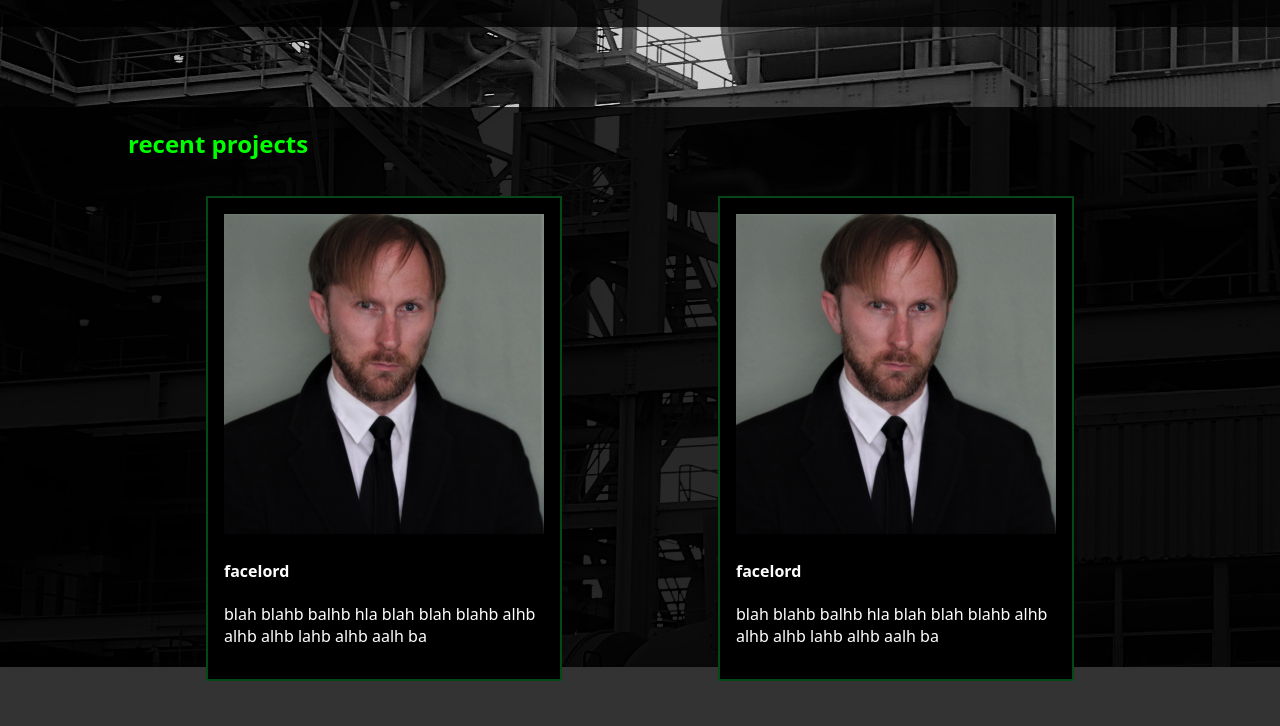
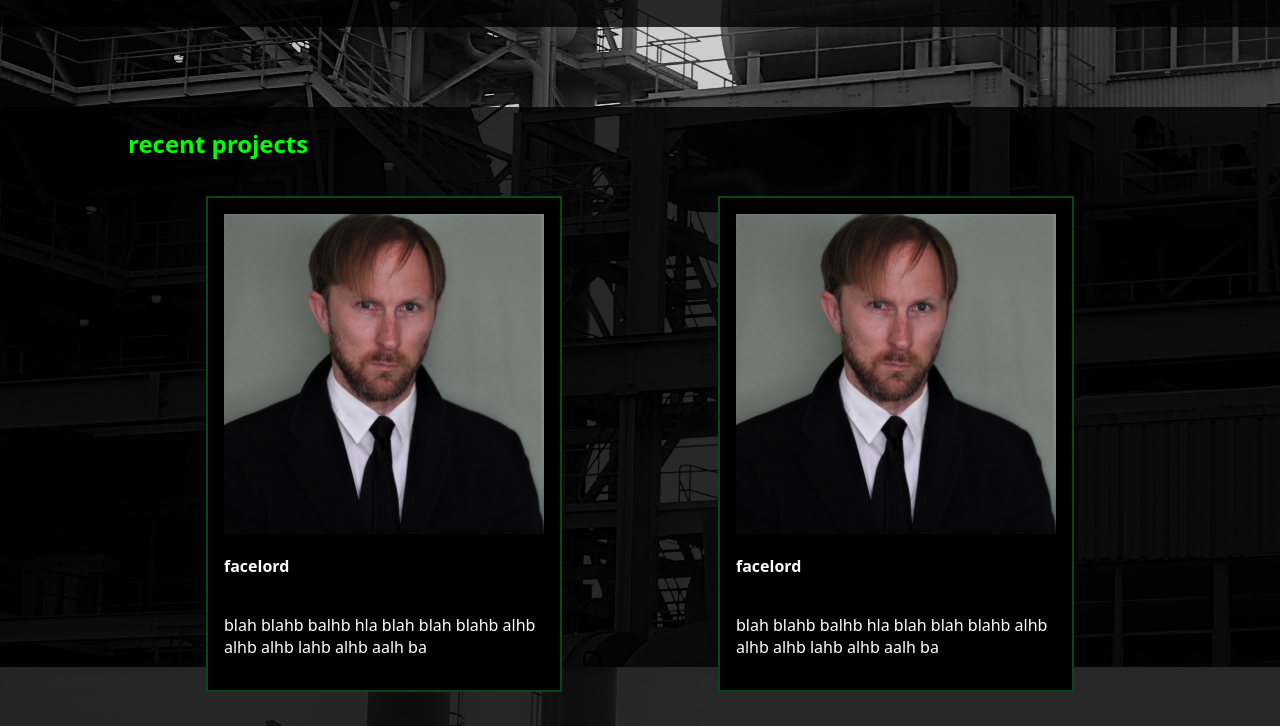
Before and after one commit to Jwatkins1138/portfolio, a plain HTML site: page index.html in a window 1280 px wide. Shown: the part 613-1339 px from the top of the page. Drawn offline with Linux system fonts and the light colour scheme.

```diff
--- a/style.css
+++ b/style.css
@@ -1,6 +1,6 @@
 html {
   font-family: system-ui, -apple-system, BlinkMacSystemFont, 'Segoe UI', Roboto, Oxygen, Ubuntu, Cantarell, 'Open Sans', 'Helvetica Neue', sans-serif;
-  background: no-repeat url('assets/background.jpg') fixed;
+  background: url('assets/background.jpg') fixed;
 }
 
 /* .background-container {
@@ -81,6 +81,8 @@ body {
   min-height: 10em;
   margin-bottom: 2em;
   border: 2px solid rgba(24, 236, 77, 0.3);
+  display: flex;
+  flex-direction: column;
 }
 
 .card-image {
```
